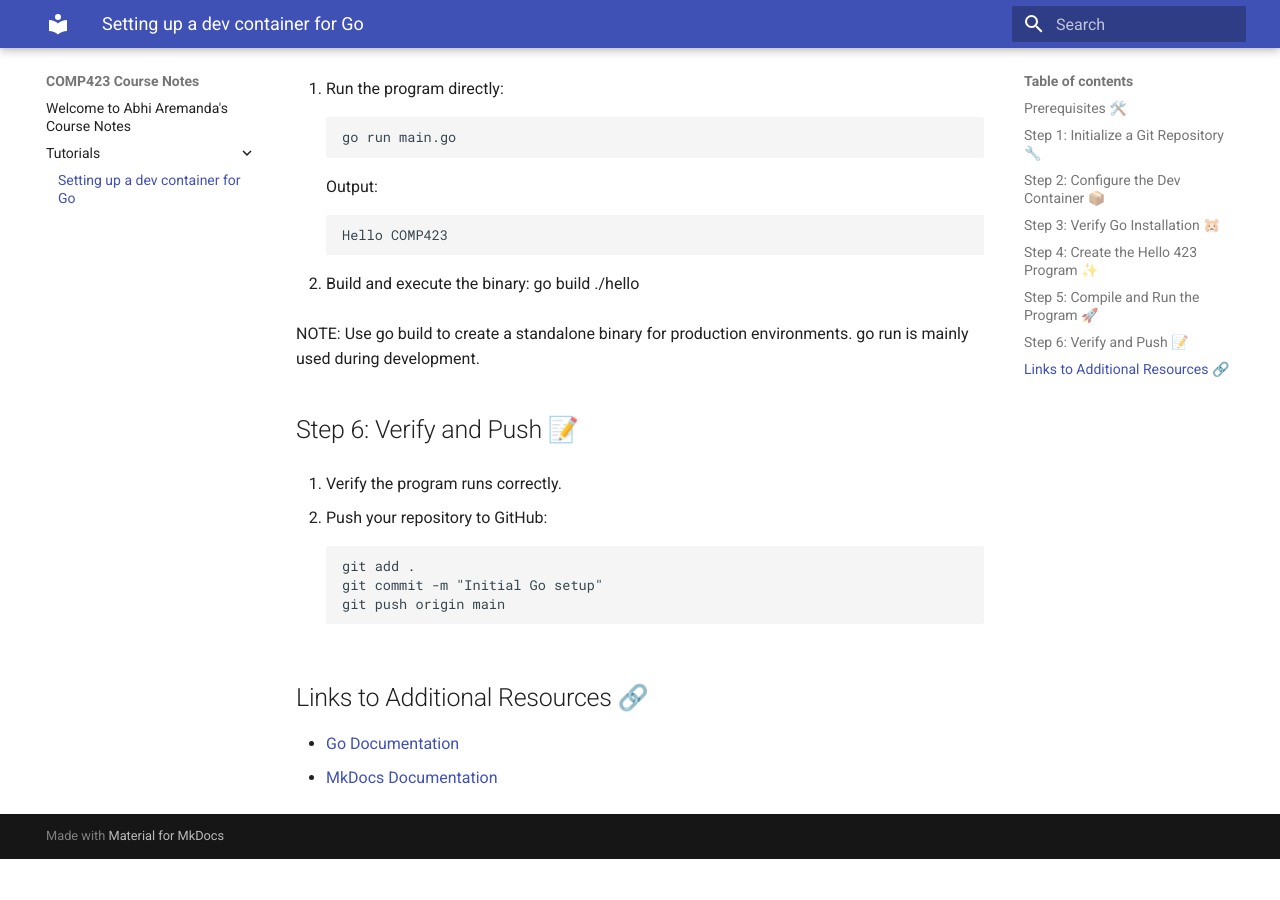
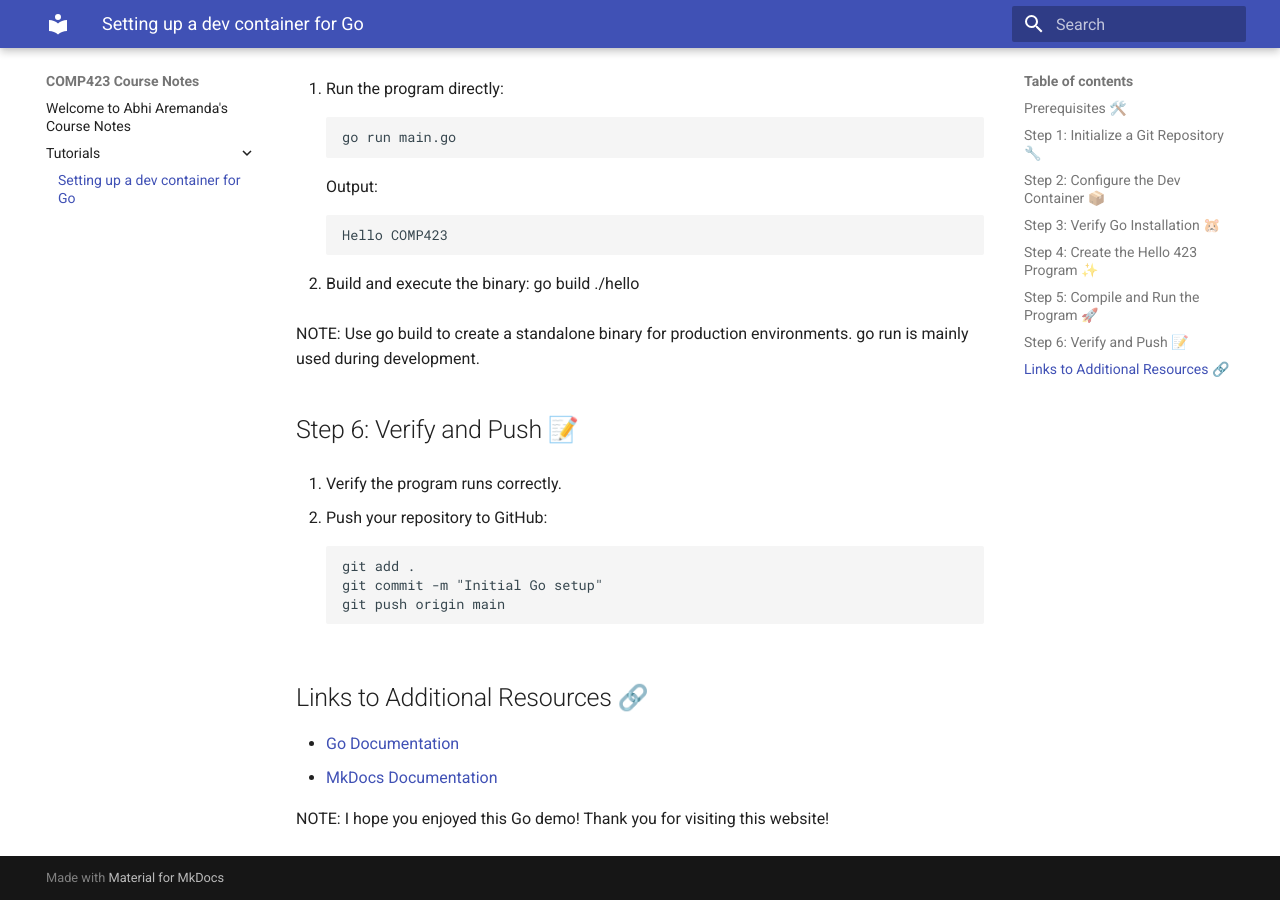
Before and after one commit to AbhiraamA/comp423-course-notes, an MkDocs documentation site: the page built from docs/tutorials/go-setup.md, in a window 1280 px wide and 900 px high, scrolled down 2639 px. Built offline with MkDocs 1.6.1 and Material for MkDocs 9.7.7, drawn with Linux system fonts in a browser that asks for light colours; before the commit the page ends 3498 px from its top, so only the background shows below that.

Commit message:
new edit

```diff
--- a/docs/tutorials/go-setup.md
+++ b/docs/tutorials/go-setup.md
@@ -119,3 +119,6 @@ NOTE: Use go build to create a standalone binary for production environments. go
 ## Links to Additional Resources 🔗
 * [Go Documentation](https://go.dev/doc/)
 * [MkDocs Documentation](https://www.mkdocs.org/)
+
+
+NOTE: I hope you enjoyed this Go demo! Thank you for visiting this website!
```
